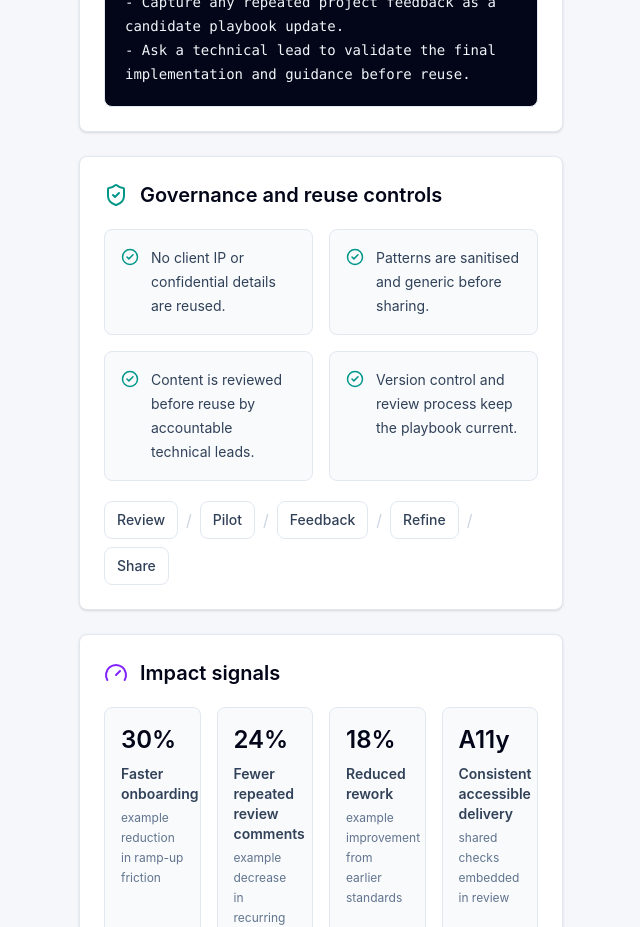
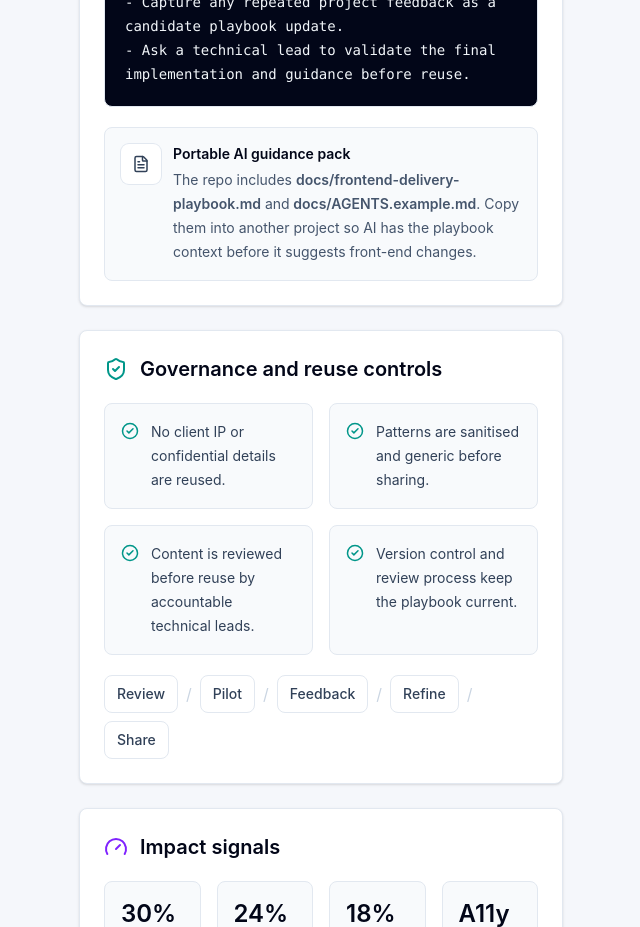
Before and after one commit to igorrooney/reusable-front-end-delivery-playbook-demo, a React (Vite) app: page / in a window 1280 px wide. Shown: the part 2240-3167 px from the top of the page, without its empty margins (241-881 px from the left). Built offline with nearby package versions, Linux system fonts and the light colour scheme.

Commit message:
Add portable AI playbook guidance

```diff
--- a/src/App.tsx
+++ b/src/App.tsx
@@ -3,6 +3,7 @@ import {
   Bot,
   CheckCircle2,
   ClipboardCheck,
+  FileText,
   Gauge,
   Layers3,
   Moon,
@@ -225,6 +226,20 @@ function App() {
                   <pre className="mt-5 min-h-52 whitespace-pre-wrap rounded-lg border border-slate-200 bg-slate-950 p-5 text-sm leading-6 text-slate-100 shadow-inner dark:border-slate-700">
                     {aiResponse}
                   </pre>
+
+                  <div className="mt-5 grid gap-3 rounded-lg border border-slate-200 bg-slate-50 p-4 dark:border-slate-800 dark:bg-slate-950 md:grid-cols-[auto_1fr]">
+                    <div className="grid size-10 place-items-center rounded-lg bg-white text-slate-700 ring-1 ring-slate-200 dark:bg-slate-900 dark:text-slate-200 dark:ring-slate-700">
+                      <FileText size={18} aria-hidden="true" />
+                    </div>
+                    <div>
+                      <h3 className="text-sm font-semibold text-slate-950 dark:text-white">Portable AI guidance pack</h3>
+                      <p className="mt-1 text-sm leading-6 text-slate-600 dark:text-slate-300">
+                        The repo includes <span className="font-semibold">docs/frontend-delivery-playbook.md</span> and
+                        <span className="font-semibold"> docs/AGENTS.example.md</span>. Copy them into another project so
+                        AI has the playbook context before it suggests front-end changes.
+                      </p>
+                    </div>
+                  </div>
                 </section>
 
                 <section id="governance" className="rounded-lg border border-slate-200 bg-white p-5 shadow-sm dark:border-slate-800 dark:bg-slate-900 sm:p-6">
```
Also changed, not shown: 3 other files (tests, documents, lock files or other folders).
